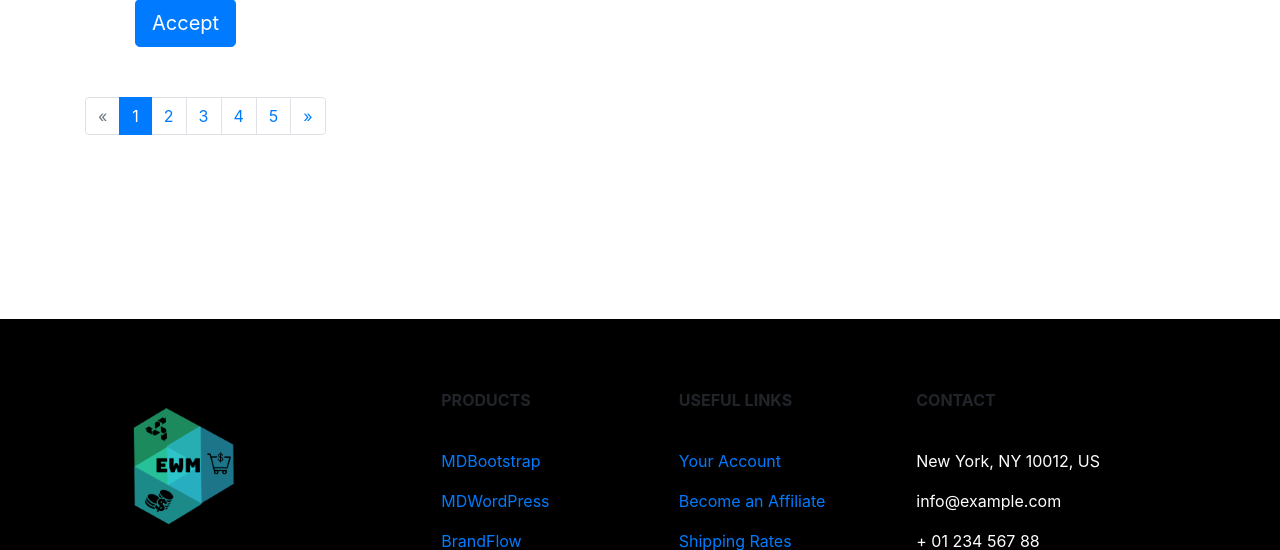
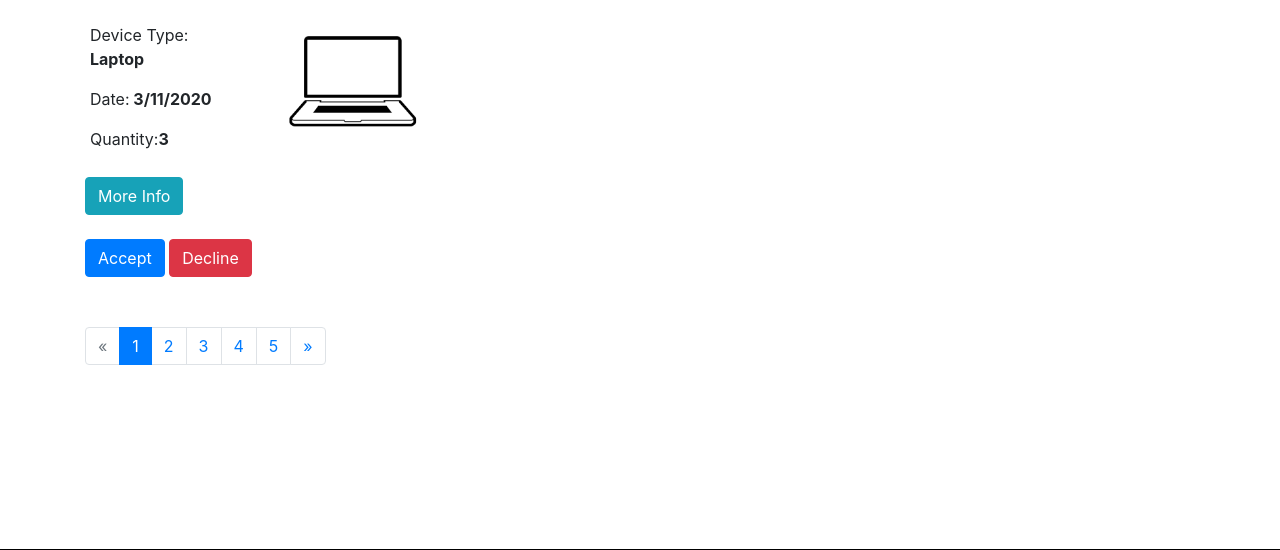
Before and after one commit to rohan-op/Ewaste-Management, a CodeIgniter app: the page made by application/views/recycler/request_recycler.php in a window 1280 px wide. Shown: the part 957-1507 px from the top of the page. Run offline with CodeIgniter, Linux system fonts and the light colour scheme; some libraries are stand-ins or nearby versions.

Commit message:
Service and recycler views improved

```diff
--- a/application/controllers/login.php
+++ b/application/controllers/login.php
@@ -6,7 +6,7 @@ class Login extends MY_Controller{
 	//TESTING PURPOSE ONLY
 	public function testing()
 		{
-			$this->load->view('service/request_service');
+			$this->load->view('recycler/status_recycler');
 		}
 	//TEST YOUR VIEWS USING THE ABOVE FUNCTION
 
--- a/application/views/recycler/request_recycler.php
+++ b/application/views/recycler/request_recycler.php
@@ -1,89 +1,107 @@
 <?php include('header_recycler.php');?>
-<html>
-
 <br>
-
-
 <body>
 <div class="container">
+    <ol class="breadcrumb" style="width: 250px;">
+        <li class="breadcrumb-item"><a href="#">Recycler</a></li>
+        <li class="breadcrumb-item active">Requests</li>
+    </ol>
+    <br>
+    <h2 class="text-primary">Pending Requests</h2>
+    <br><br>
     <div class="row">
         <div class="col-6" style="margin-bottom: 50px;">
                 <div class="row">
-                    <div class="col-4" style= "margin-right: 10px; padding-left: 20px; padding-bottom: 10px; padding-top: 10px; margin-left: 50px;">
-                        <p>Name of the device : Laptop</p>
-                        <p>No. of years 3</p>
-                        <p>Quantity 3</p>
+                    <div class="col-4" style= "margin-right: 10px; padding-left: 20px; padding-bottom: 10px; padding-top: 10px;">
+                        <p>Device Type:<strong> Laptop</strong></p>
+                        <p>Date:<strong> 3/11/2020</strong></p>
+                        <p>Quantity:<strong>3</strong></p>
                     </div>
                     <div class="col-4" style="margin-right: 10px;">
-                        <img src="images/test1.png" alt="testing image" height="200px" width="200px">
+                        <img src="http://[::1]/CI_EWM/uploads/user/download.png" alt="laptop image" height="135px" width="135px">
                     </div>
                 </div>
                 <div>
-                        <button class="btn btn-primary btn-lg" style="margin-left: 200px;">Accept</button>
+                    <div >    <button class="btn btn-info">More Info</button>   </div>
+                    <br>
+                    <button class="btn btn-primary">Accept</button>
+                    <button class="btn btn-danger">Decline</button>
                 </div>
 
         </div>
-        <div class="col-6" style="  margin-bottom: 50px; " >
+        <div class="col-6" style="margin-bottom: 50px;">
                 <div class="row">
-                    <div class="col-4" style= "margin-right: 20px; padding-left: 20px; padding-bottom: 10px; padding-top: 10px; margin-left: 50px;">
-                        <p>Name of the device : Laptop</p>
-                        <p>No. of years 3</p>
-                        <p>Quantity 3</p>
+                    <div class="col-4" style= "margin-right: 10px; padding-left: 20px; padding-bottom: 10px; padding-top: 10px;">
+                        <p>Device Type:<strong> Laptop</strong></p>
+                        <p>Date:<strong> 3/11/2020</strong></p>
+                        <p>Quantity:<strong>3</strong></p>
                     </div>
                     <div class="col-4" style="margin-right: 10px;">
-                        <img src="images/test1.png" alt="testing image" height="200px" width="200">
+                        <img src="http://[::1]/CI_EWM/uploads/user/download.png" alt="laptop image" height="135px" width="135px">
                     </div>
                 </div>
                 <div>
-                    <button class="btn btn-primary btn-lg" style="margin-left: 200px;">Accept</button>
+                    <div >    <button class="btn btn-info">More Info</button>   </div>
+                    <br>
+                    <button class="btn btn-primary">Accept</button>
+                    <button class="btn btn-danger">Decline</button>
                 </div>
 
         </div>
-        <div class="col-6" style="  margin-bottom: 50px; " >
+        <div class="col-6" style="margin-bottom: 50px;">
                 <div class="row">
-                    <div class="col-4" style= "margin-right: 10px;  padding-left: 20px; padding-bottom: 10px; padding-top: 10px; margin-left: 50px;">
-                        <p>Name of the device : Laptop</p>
-                        <p>No. of years 3</p>
-                        <p>Quantity 3</p>
+                    <div class="col-4" style= "margin-right: 10px; padding-left: 20px; padding-bottom: 10px; padding-top: 10px;">
+                        <p>Device Type:<strong> Laptop</strong></p>
+                        <p>Date:<strong> 3/11/2020</strong></p>
+                        <p>Quantity:<strong>3</strong></p>
                     </div>
                     <div class="col-4" style="margin-right: 10px;">
-                        <img src="images/test1.png" alt="testing image" height="200px" width="200px">
+                        <img src="http://[::1]/CI_EWM/uploads/user/download.png" alt="laptop image" height="135px" width="135px">
                     </div>
                 </div>
                 <div>
-                    <button class="btn btn-primary btn-lg" style="margin-left: 200px;">Accept</button>
+                    <div >    <button class="btn btn-info">More Info</button>   </div>
+                    <br>
+                    <button class="btn btn-primary">Accept</button>
+                    <button class="btn btn-danger">Decline</button>
                 </div>
 
         </div>
-        <div class="col-6" style=" margin-bottom: 50px; "  >
+        <div class="col-6" style="margin-bottom: 50px;">
                 <div class="row">
-                    <div class="col-4" style= "margin-right: 10px;  padding-left: 20px; padding-bottom: 10px; padding-top: 10px; margin-left: 50px;">
-                        <p>Name of the device : Laptop</p>
-                        <p>No. of years 3</p>
-                        <p>Quantity 3</p>
+                    <div class="col-4" style= "margin-right: 10px; padding-left: 20px; padding-bottom: 10px; padding-top: 10px;">
+                        <p>Device Type:<strong> Laptop</strong></p>
+                        <p>Date:<strong> 3/11/2020</strong></p>
+                        <p>Quantity:<strong>3</strong></p>
                     </div>
                     <div class="col-4" style="margin-right: 10px;">
-                        <img src="images/test1.png" alt="testing image" height="200px" width="200px">
+                        <img src="http://[::1]/CI_EWM/uploads/user/download.png" alt="laptop image" height="135px" width="135px">
                     </div>
                 </div>
                 <div>
-                        <button class="btn btn-primary btn-lg" style="margin-left: 200px;">Accept</button>
+                    <div >    <button class="btn btn-info">More Info</button>   </div>
+                    <br>
+                    <button class="btn btn-primary">Accept</button>
+                    <button class="btn btn-danger">Decline</button>
                 </div>
 
         </div>
-        <div class="col-6" style="  margin-bottom: 50px; " >
+        <div class="col-6" style="margin-bottom: 50px;">
                 <div class="row">
-                        <div class="col-4" style= "margin-right: 10px;  padding-left: 20px; padding-bottom: 10px; padding-top: 10px; margin-left: 50px;">
-                            <p>Name of the device : Laptop</p>
-                            <p>No. of years 3</p>
-                            <p>Quantity 3</p>
+                    <div class="col-4" style= "margin-right: 10px; padding-left: 20px; padding-bottom: 10px; padding-top: 10px;">
+                        <p>Device Type:<strong> Laptop</strong></p>
+                        <p>Date:<strong> 3/11/2020</strong></p>
+                        <p>Quantity:<strong>3</strong></p>
                     </div>
                     <div class="col-4" style="margin-right: 10px;">
-                             <img src="images/test1.png" alt="testing image" height="200px" width="200px">
+                        <img src="http://[::1]/CI_EWM/uploads/user/download.png" alt="laptop image" height="135px" width="135px">
                     </div>
                 </div>
                 <div>
-                            <button class="btn btn-primary btn-lg" style="margin-left: 50px;">Accept</button>
+                    <div >    <button class="btn btn-info">More Info</button>   </div>
+                    <br>
+                    <button class="btn btn-primary">Accept</button>
+                    <button class="btn btn-danger">Decline</button>
                 </div>
 
         </div>
@@ -115,11 +133,6 @@
                     </li>
                 </ul>
             </div>
-
-
-
 </div>
-
 </body>
-</html>
 <?php include('footer.php');
--- a/application/views/service/request_service.php
+++ b/application/views/service/request_service.php
@@ -1,8 +1,6 @@
 <?php include('header_service.php');?>
-<html>
 <br>
 <body>
-
 <div class="container">
     <ol class="breadcrumb" style="width: 250px;">
         <li class="breadcrumb-item"><a href="#">Service Center</a></li>
@@ -135,5 +133,4 @@
             </div>
 </div>
 </body>
-</html>
 <?php include('footer.php');
```
Also changed, not shown: application/views/recycler/status_recycler.php (+51 -55 lines), application/views/service/status_service.php (+51 -55 lines). Lines whose indentation alone changed are shown as unchanged.
